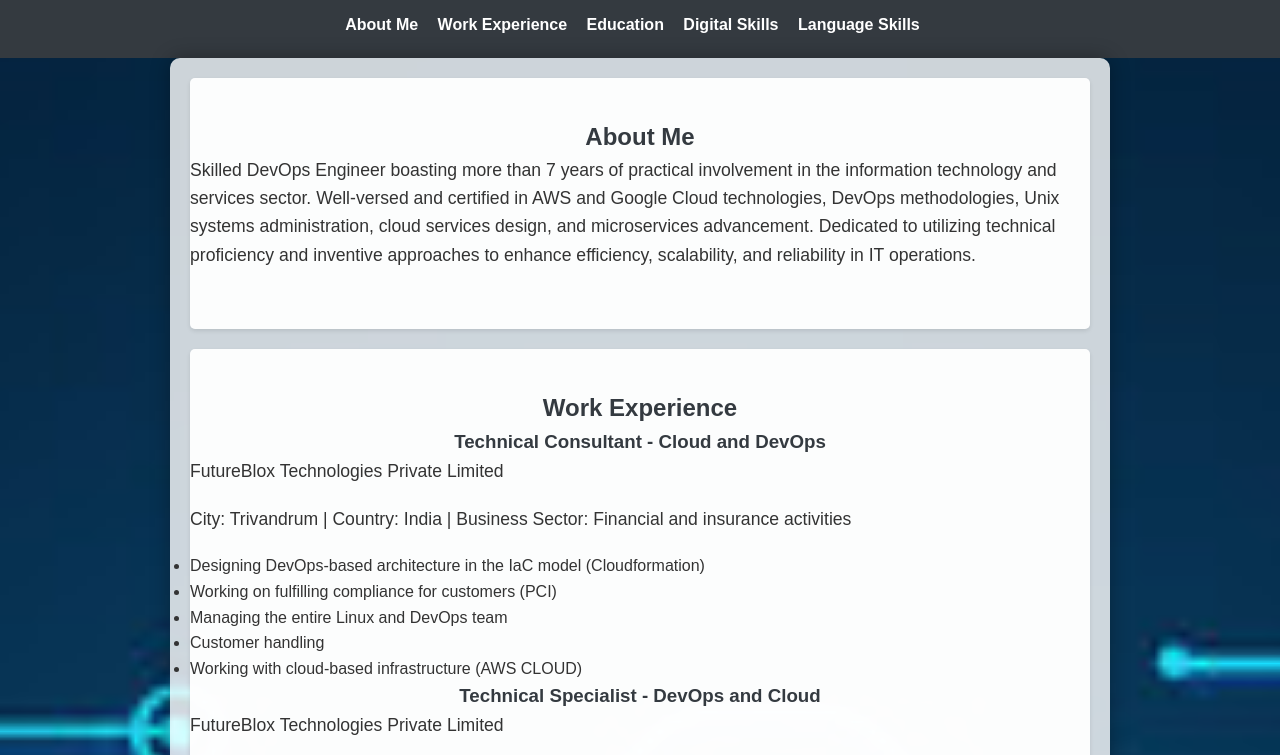
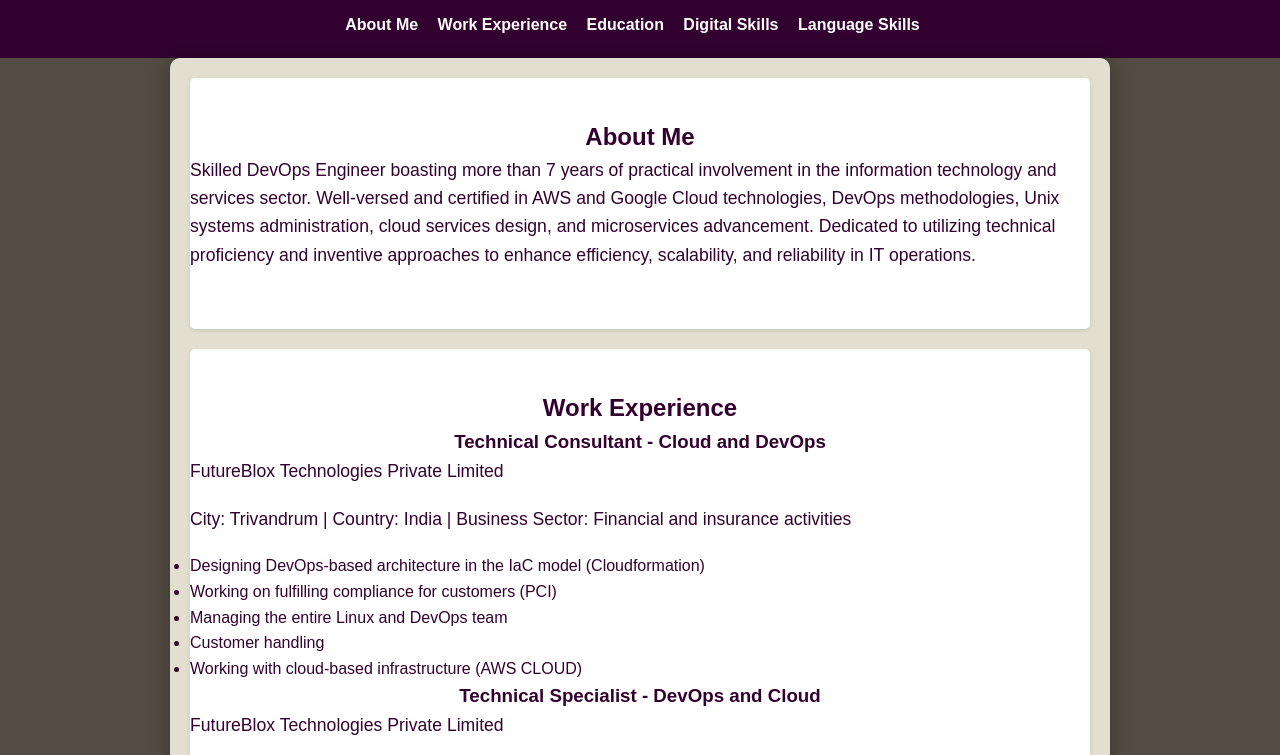
Before and after one commit to arunseby/myprofile, a plain HTML site: page index.html in a window 1280 px wide. Shown: the part 79-834 px from the top of the page. Drawn offline with Linux system fonts and the light colour scheme.

Commit message:
Update styles.css

```diff
--- a/styles.css
+++ b/styles.css
@@ -8,24 +8,21 @@ body, h1, h2, h3, p, ul, li {
 body {
     font-family: 'Arial', sans-serif;
     line-height: 1.6;
-    color: #333;
-    background-image: url('BG.jpg'); /* Update to use the uploaded image path */
-    background-size: cover;
-    background-position: center;
-    background-repeat: no-repeat;
+    color: #32012f; /* Primary Color */
+    background-color: #524c42; /* Secondary Color */
 }
 
 .container {
     max-width: 900px;
     margin: 0 auto;
     padding: 20px;
-    background-color: rgba(255, 255, 255, 0.8); /* Add semi-transparent white background */
+    background-color: #e2dfd0; /* Accent Color */
     border-radius: 10px;
-    box-shadow: 0 0 20px rgba(0, 0, 0, 0.3); /* Add box shadow for container */
+    box-shadow: 0 0 20px rgba(0, 0, 0, 0.3); /* Box shadow for container */
 }
 
 header {
-    background-color: #343a40;
+    background-color: #32012f; /* Primary Color */
     color: #fff;
     padding: 20px 0;
     text-align: center;
@@ -48,19 +45,19 @@ nav ul li a {
 }
 
 nav ul li a:hover {
-    color: #ffc107;
+    color: #e2dfd0; /* Accent Color */
 }
 
 section {
     padding: 40px 0;
-    background-color: rgba(255, 255, 255, 0.95); /* Add semi-transparent white background for sections */
+    background-color: #fff; /* White background for sections */
     margin-bottom: 20px;
     border-radius: 5px;
     box-shadow: 0 2px 4px rgba(0, 0, 0, 0.1);
 }
 
 h1, h2, h3 {
-    color: #343a40;
+    color: #32012f; /* Primary Color */
     text-align: center;
 }
 
@@ -83,7 +80,7 @@ p {
 footer {
     text-align: center;
     padding: 20px 0;
-    background-color: #343a40;
+    background-color: #32012f; /* Primary Color */
     color: #fff;
 }
 
```
